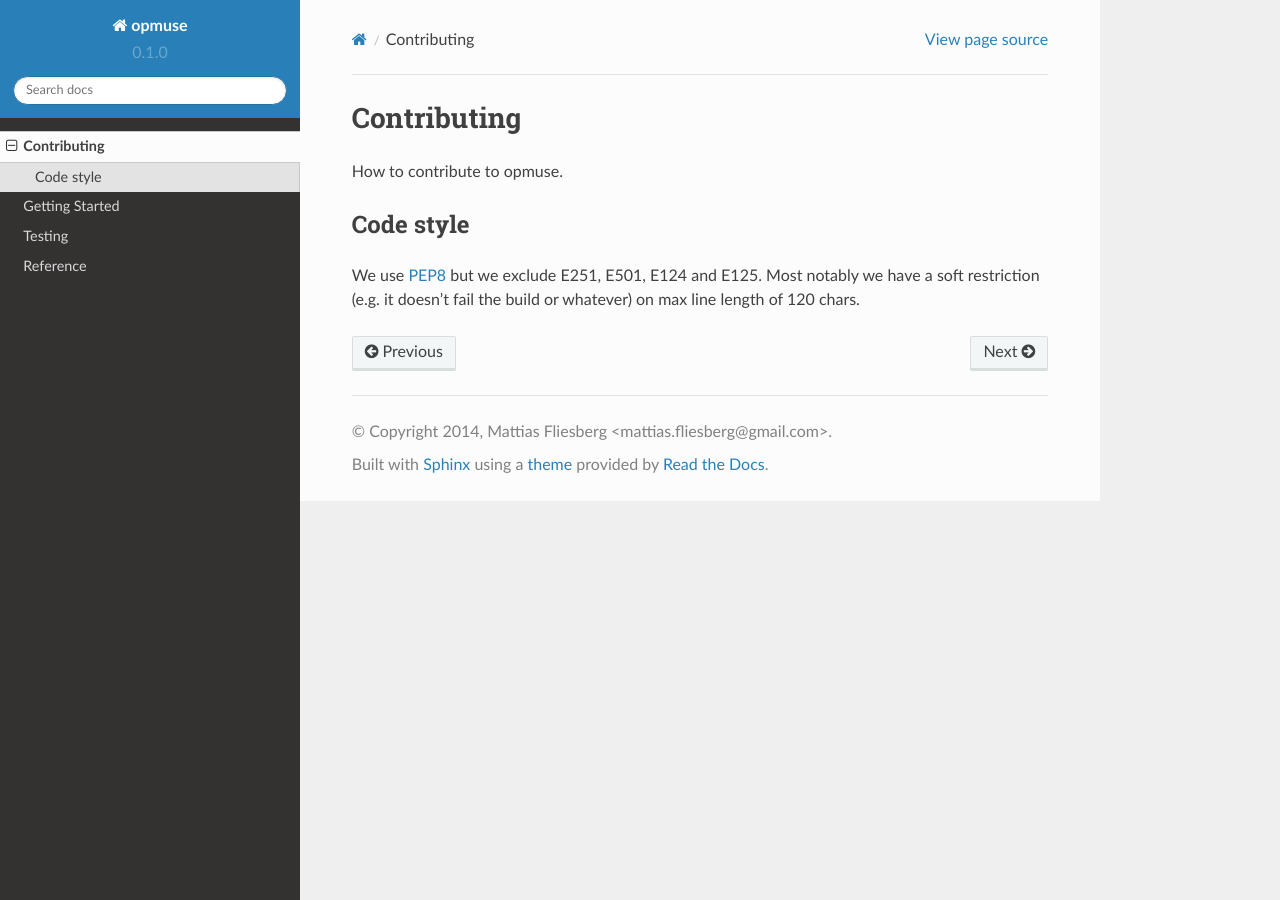
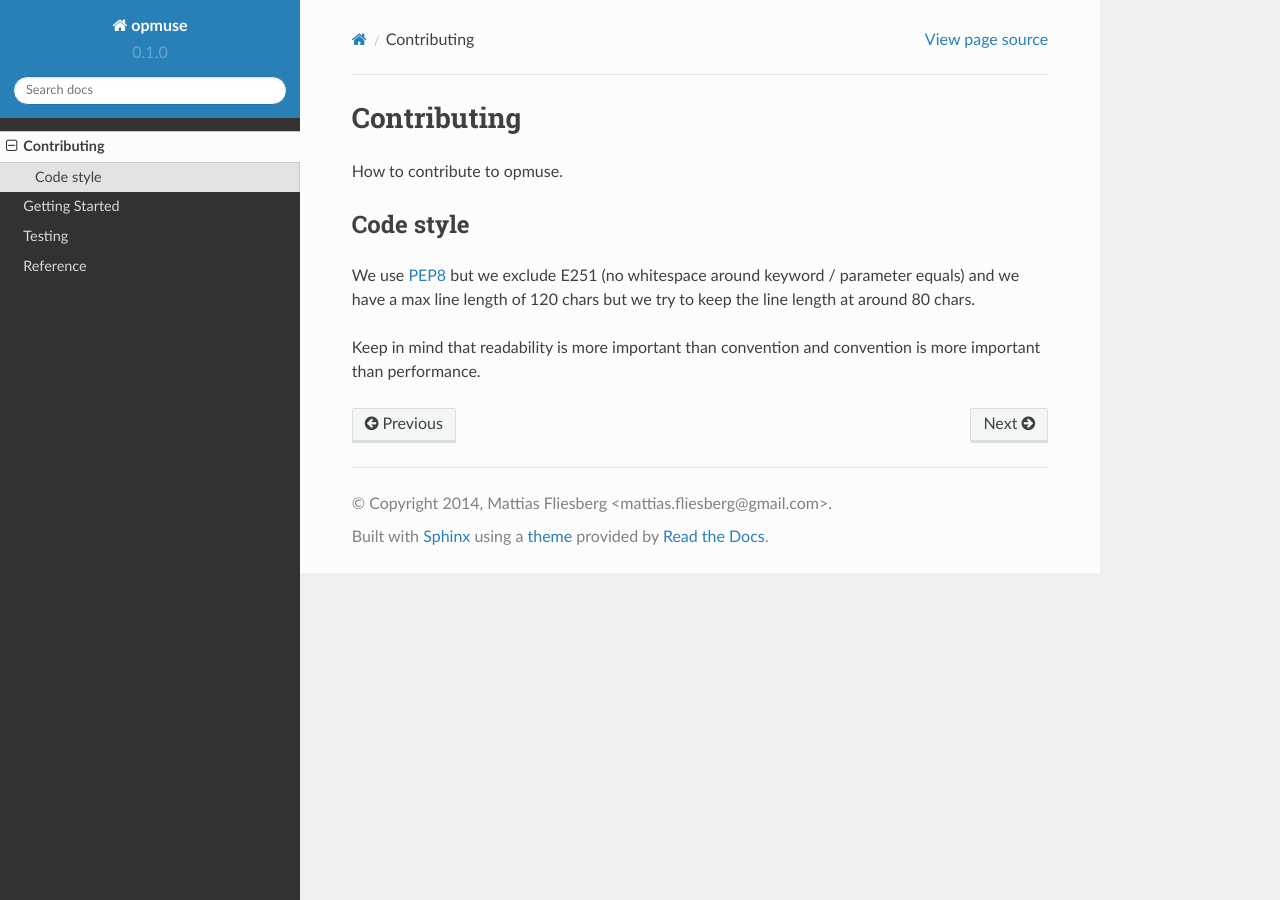
Before and after one commit to opmuse/opmuse, a Sphinx documentation site: the page built from docs/contributing.rst, in a window 1280 px wide. Built offline with Sphinx 7.4.7 and the Read the Docs theme 2.0.0, drawn with Linux system fonts in a browser that asks for light colours.

Commit message:
update docs with new links and contributing text

```diff
--- a/docs/contributing.rst
+++ b/docs/contributing.rst
@@ -6,8 +6,11 @@ How to contribute to opmuse.
 Code style
 ----------
 
-We use `PEP8`_ but we exclude E251, E501, E124 and E125. Most notably we have a
-soft restriction (e.g. it doesn't fail the build or whatever) on max line
-length of 120 chars.
+We use `PEP8`_ but we exclude E251 (no whitespace around keyword / parameter
+equals) and we have a max line length of 120 chars but we try to keep the line
+length at around 80 chars.
+
+Keep in mind that readability is more important than convention and convention
+is more important than performance.
 
 .. _`PEP8`: http://www.python.org/dev/peps/pep-0008
```
Also changed, not shown: docs/index.rst (+18 -10 lines).
